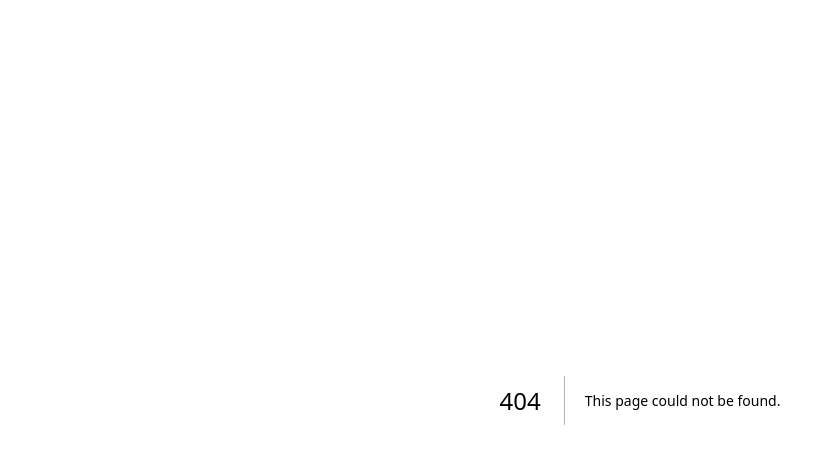
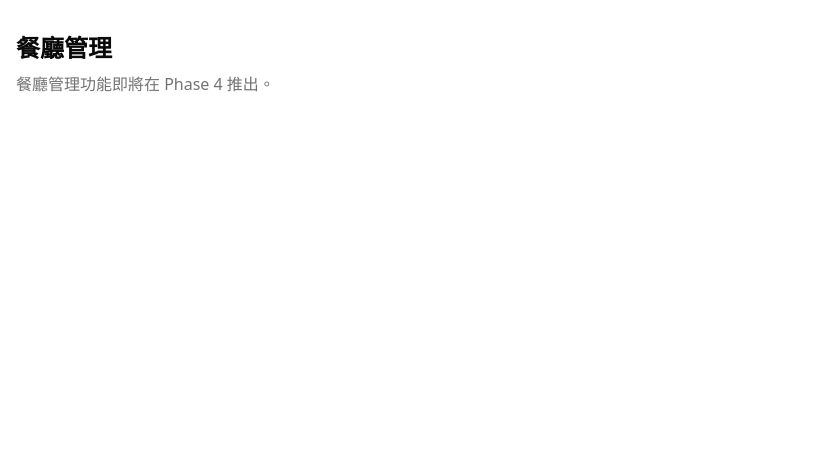
Before and after one commit to diamond520/what-lunch, a Next.js app: page /restaurants in a window 1280 px wide. Before the commit this address had no page. Shown: the top 464 px of the page, without its empty margins (0-827 px from the left). Built offline with nearby package versions, Linux system fonts and the light colour scheme.

Commit message:
feat(02-01): create Header server component and /restaurants placeholder

```diff
--- /dev/null
+++ b/src/app/restaurants/page.tsx
@@ -0,0 +1,8 @@
+export default function RestaurantsPage() {
+  return (
+    <div className="container mx-auto px-4 py-8">
+      <h1 className="text-2xl font-semibold">餐廳管理</h1>
+      <p className="mt-2 text-muted-foreground">餐廳管理功能即將在 Phase 4 推出。</p>
+    </div>
+  )
+}
--- /dev/null
+++ b/src/components/layout/header.tsx
@@ -0,0 +1,12 @@
+import { NavLinks } from './nav-links'
+
+export function Header() {
+  return (
+    <header className="sticky top-0 z-50 border-b bg-background/95 backdrop-blur supports-[backdrop-filter]:bg-background/60">
+      <div className="container mx-auto flex h-14 max-w-screen-2xl items-center px-4">
+        <span className="mr-6 font-semibold text-foreground">What Lunch?</span>
+        <NavLinks />
+      </div>
+    </header>
+  )
+}
```
